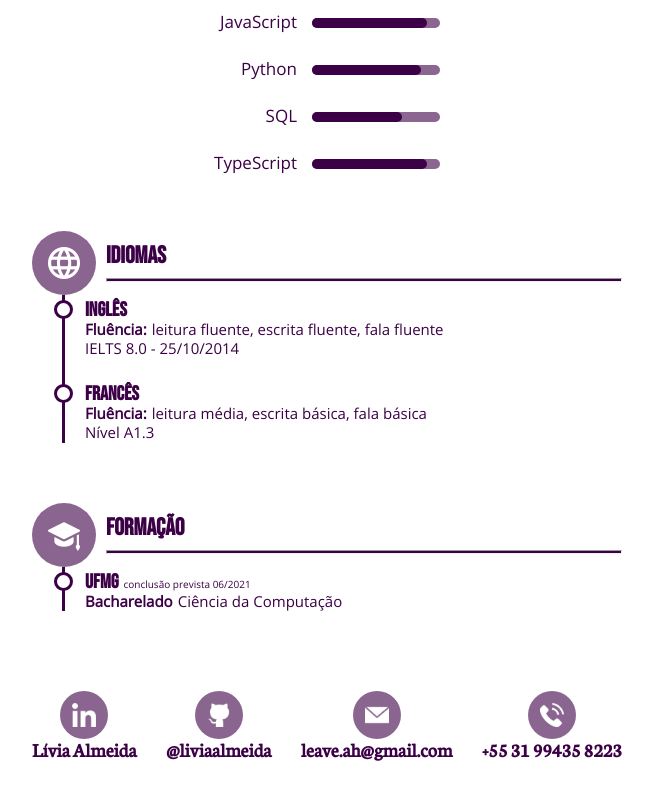
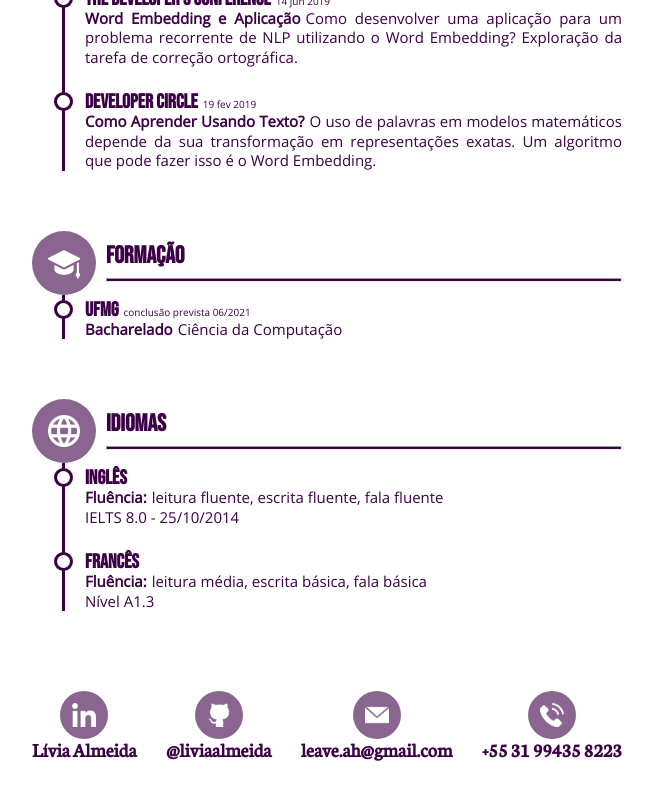
Before and after one commit to liviaalmeida/liviaalmeida.me, a Vue app: page /#/ in a window 1280 px wide. Shown: the part 1676-2476 px from the top of the page, without its empty margins (313-966 px from the left). Built offline with nearby package versions, Linux system fonts and the light colour scheme.

Commit message:
Changed order in home

```diff
--- a/src/views/Home.vue
+++ b/src/views/Home.vue
@@ -2,10 +2,10 @@
   <div class="home">
 		<profile />
 		<work />
+		<programming />
 		<presentations />
-		<programming />
+		<education />
 		<languages />
-		<education />
 		<contact />
   </div>
 </template>
```
